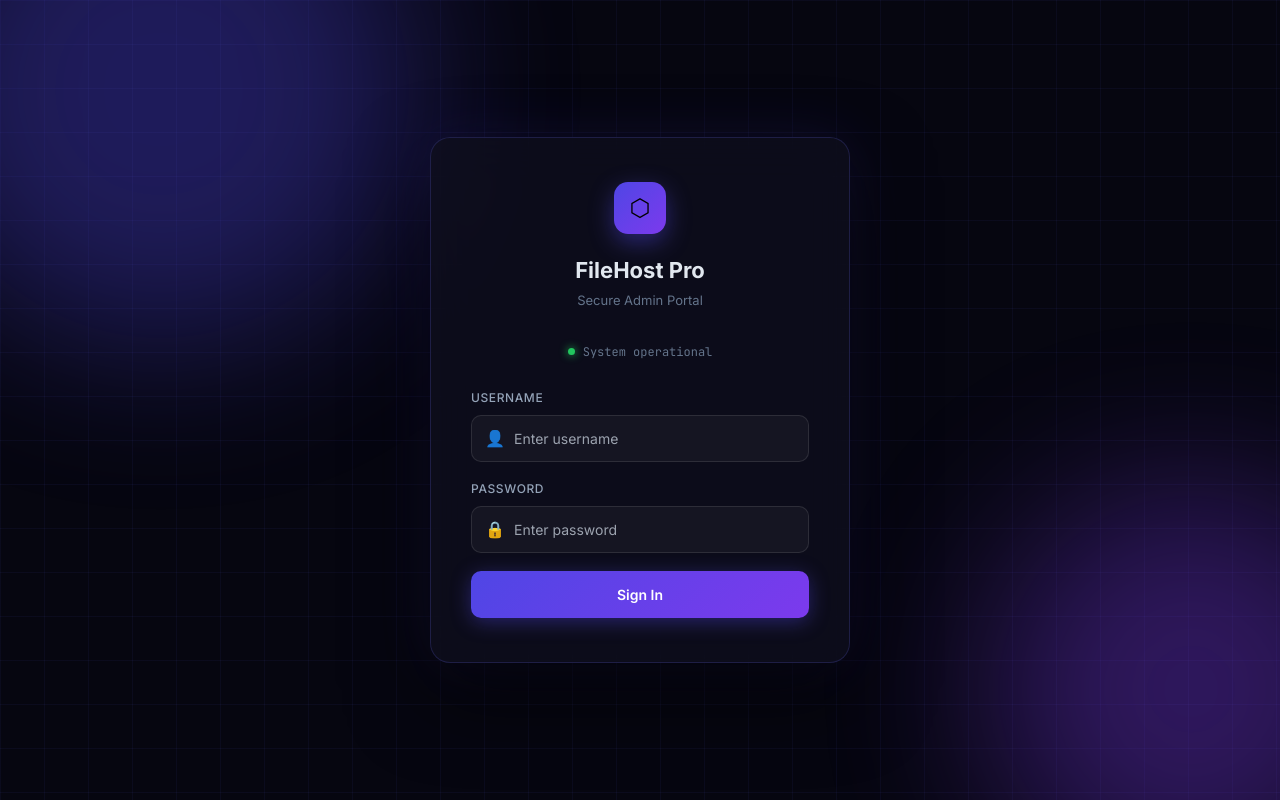
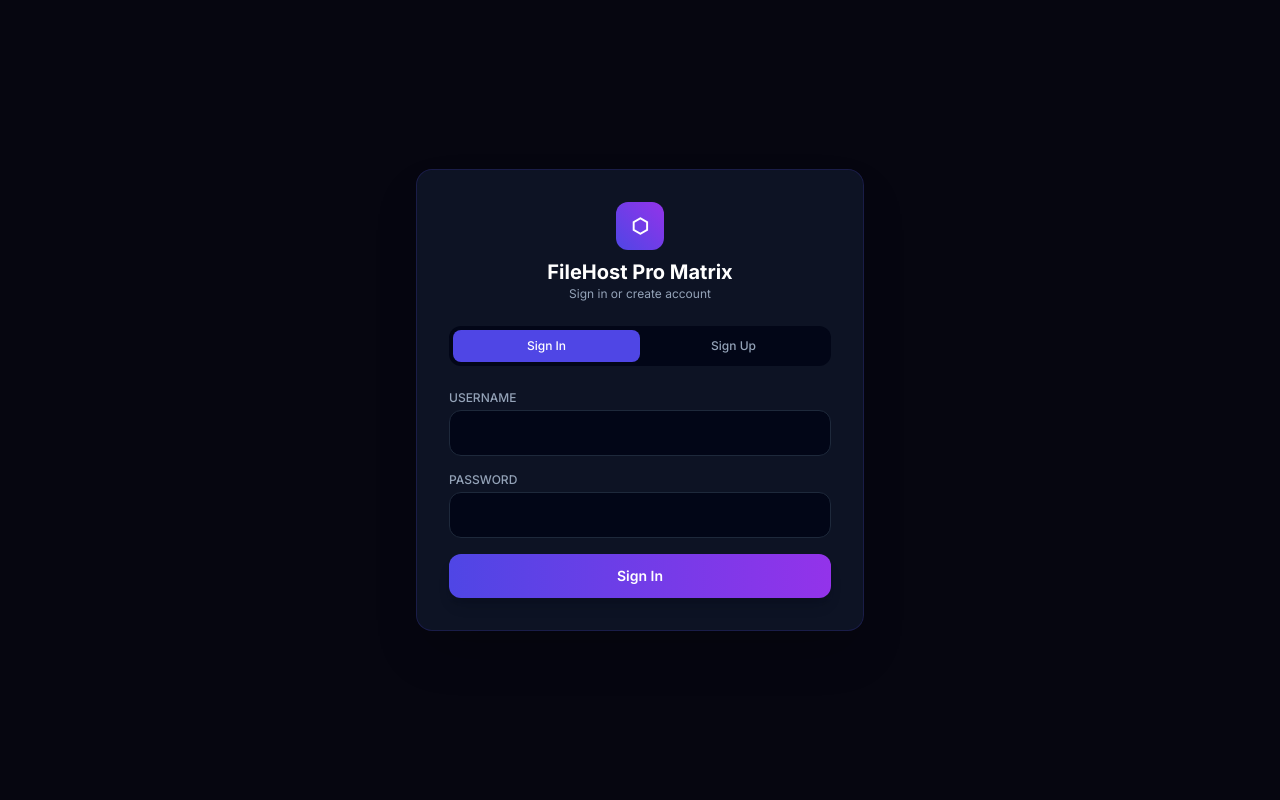
Before and after one commit to gurmeetsagarr/filehost-pro, a website: page public/index.html in a window 1280 px wide. Drawn offline with nearby package versions, Linux system fonts and the light colour scheme.

Commit message:
Update index.html

```diff
--- a/public/index.html
+++ b/public/index.html
@@ -1,147 +1,77 @@
 <!DOCTYPE html>
 <html lang="en">
 <head>
-  <meta charset="UTF-8" />
-  <meta name="viewport" content="width=device-width, initial-scale=1.0" />
-  <title>FileHost Pro — Secure Login</title>
+  <meta charset="UTF-8">
+  <meta name="viewport" content="width=device-width, initial-scale=1.0">
+  <title>FileHost Pro — Auth</title>
   <script src="https://cdn.tailwindcss.com"></script>
-  <link rel="preconnect" href="https://fonts.googleapis.com" />
-  <link href="https://fonts.googleapis.com/css2?family=Inter:wght@300;400;500;600;700&family=JetBrains+Mono:wght@400;500&display=swap" rel="stylesheet" />
-  <style>
-    * { box-sizing: border-box; margin: 0; padding: 0; }
-    body {
-      font-family: 'Inter', sans-serif;
-      background: #060610;
-      min-height: 100vh;
-      display: flex;
-      align-items: center;
-      justify-content: center;
-      overflow: hidden;
-    }
-    .bg-grid {
-      position: fixed; inset: 0;
-      background-image: linear-gradient(rgba(99,102,241,0.06) 1px, transparent 1px), linear-gradient(90deg, rgba(99,102,241,0.06) 1px, transparent 1px);
-      background-size: 44px 44px; z-index: 0;
-    }
-    .orb {
-      position: fixed; border-radius: 50%; filter: blur(80px); z-index: 0; opacity: 0.35;
-      animation: drift 12s ease-in-out infinite alternate;
-    }
-    .orb-1 { width: 500px; height: 500px; background: #4f46e5; top: -150px; left: -100px; }
-    .orb-2 { width: 400px; height: 400px; background: #7c3aed; bottom: -100px; right: -100px; }
-    @keyframes drift { from { transform: translate(0, 0) scale(1); } to { transform: translate(30px, -30px) scale(1.08); } }
-    .glass-card {
-      position: relative; z-index: 10;
-      background: rgba(15, 15, 30, 0.75);
-      backdrop-filter: blur(24px);
-      border: 1px solid rgba(99,102,241,0.2);
-      border-radius: 20px;
-      box-shadow: 0 32px 80px rgba(0,0,0,0.6), 0 0 60px rgba(79,70,229,0.15);
-      width: 420px; padding: 44px 40px;
-    }
-    .logo-mark {
-      width: 52px; height: 52px; background: linear-gradient(135deg, #4f46e5, #7c3aed);
-      border-radius: 14px; display: flex; align-items: center; justify-content: center;
-      font-size: 24px; box-shadow: 0 8px 24px rgba(79,70,229,0.45); margin: 0 auto 20px;
-    }
-    .field-wrap { position: relative; margin-bottom: 18px; }
-    .field-label { display: block; font-size: 12px; font-weight: 500; color: #94a3b8; letter-spacing: 0.05em; margin-bottom: 8px; }
-    .field-input {
-      width: 100%; background: rgba(255,255,255,0.04); border: 1px solid rgba(255,255,255,0.1);
-      border-radius: 10px; padding: 12px 16px 12px 42px; color: #e2e8f0; font-size: 14px; outline: none;
-    }
-    .field-input:focus { border-color: rgba(99,102,241,0.6); box-shadow: 0 0 0 3px rgba(99,102,241,0.15); }
-    .field-icon { position: absolute; left: 14px; top: 50%; transform: translateY(-50%); color: #4f46e5; }
-    .btn-primary {
-      width: 100%; padding: 13px; background: linear-gradient(135deg, #4f46e5 0%, #7c3aed 100%);
-      border: none; border-radius: 10px; color: #fff; font-size: 14px; font-weight: 600; cursor: pointer;
-      box-shadow: 0 4px 20px rgba(79,70,229,0.4); display: flex; align-items: center; justify-content: center; gap: 8px;
-    }
-    .alert { padding: 11px 14px; border-radius: 8px; font-size: 13px; margin-bottom: 18px; display: none; align-items: center; gap: 8px; }
-    .alert-error { background: rgba(239,68,68,0.1); border: 1px solid rgba(239,68,68,0.3); color: #f87171; }
-    .alert.show { display: flex; }
-    .spinner { width: 18px; height: 18px; border: 2px solid rgba(255,255,255,0.3); border-top-color: #fff; border-radius: 50%; animation: spin 0.7s linear infinite; display: none; }
-    @keyframes spin { to { transform: rotate(360deg); } }
-    .status-dot { width: 7px; height: 7px; border-radius: 50%; background: #22c55e; display: inline-block; box-shadow: 0 0 8px #22c55e; }
-  </style>
+  <link href="https://fonts.googleapis.com/css2?family=Inter:wght@400;500;600;700&display=swap" rel="stylesheet">
+  <style>body { font-family: 'Inter', sans-serif; background: #060610; color: #e2e8f0; }</style>
 </head>
-<body>
-  <div class="bg-grid"></div>
-  <div class="orb orb-1"></div>
-  <div class="orb orb-2"></div>
-  <div class="glass-card">
-    <div class="logo-mark">⬡</div>
-    <h1 style="text-align:center;font-size:22px;font-weight:700;color:#e2e8f0;margin-bottom:4px;">FileHost Pro</h1>
-    <p style="text-align:center;font-size:13px;color:#64748b;margin-bottom:32px;">Secure Admin Portal</p>
-    <div style="display:flex;align-items:center;justify-content:center;gap:8px;margin-bottom:28px;">
-      <span class="status-dot"></span>
-      <span style="font-size:12px;color:#64748b;font-family:'JetBrains Mono',monospace;">System operational</span>
+<body class="min-h-screen flex items-center justify-center p-4">
+  <div class="bg-slate-900/80 border border-indigo-900/40 rounded-2xl p-8 w-full max-w-md backdrop-blur-xl shadow-2xl">
+    <div class="text-center mb-6">
+      <div class="w-12 h-12 bg-gradient-to-tr from-indigo-600 to-purple-600 rounded-xl mx-auto flex items-center justify-center text-xl font-bold text-white mb-2">⬡</div>
+      <h1 class="text-xl font-bold text-white">FileHost Pro Matrix</h1>
+      <p class="text-xs text-slate-400">Sign in or create account</p>
     </div>
-    <div class="alert alert-error" id="errorAlert">
-      <span id="errorMsg">Invalid credentials.</span>
+
+    <div class="flex bg-slate-950 p-1 rounded-xl mb-6 text-xs font-medium">
+      <button onclick="switchTab('login')" id="loginTabBtn" class="flex-1 py-2 rounded-lg bg-indigo-600 text-white transition">Sign In</button>
+      <button onclick="switchTab('signup')" id="signupTabBtn" class="flex-1 py-2 rounded-lg text-slate-400 transition">Sign Up</button>
     </div>
-    <form id="loginForm" autocomplete="off">
-      <div class="field-wrap">
-        <label class="field-label">USERNAME</label>
-        <div style="position:relative">
-          <span class="field-icon">👤</span>
-          <input class="field-input" type="text" id="username" placeholder="Enter username" required />
-        </div>
+
+    <div id="alertBox" class="hidden mb-4 p-3 rounded-lg text-xs font-medium"></div>
+
+    <!-- Login Form -->
+    <form id="authForm" class="space-y-4">
+      <div>
+        <label class="block text-xs font-medium text-slate-400 mb-1">USERNAME</label>
+        <input type="text" id="username" required class="w-full bg-slate-950 border border-slate-800 rounded-xl px-4 py-3 text-sm text-white focus:border-indigo-500 outline-none">
       </div>
-      <div class="field-wrap">
-        <label class="field-label">PASSWORD</label>
-        <div style="position:relative">
-          <span class="field-icon">🔒</span>
-          <input class="field-input" type="password" id="password" placeholder="Enter password" required />
-        </div>
+      <div>
+        <label class="block text-xs font-medium text-slate-400 mb-1">PASSWORD</label>
+        <input type="password" id="password" required class="w-full bg-slate-950 border border-slate-800 rounded-xl px-4 py-3 text-sm text-white focus:border-indigo-500 outline-none">
       </div>
-      <button class="btn-primary" type="submit" id="loginBtn">
-        <span id="btnText">Sign In</span>
-        <div class="spinner" id="spinner"></div>
-      </button>
+      <button type="submit" id="submitBtn" class="w-full py-3 bg-gradient-to-r from-indigo-600 to-purple-600 rounded-xl text-white font-semibold text-sm shadow-lg hover:opacity-90 transition">Sign In</button>
     </form>
   </div>
+
   <script>
-    const form = document.getElementById('loginForm');
-    const errorAlert = document.getElementById('errorAlert');
-    const errorMsg = document.getElementById('errorMsg');
-    const loginBtn = document.getElementById('loginBtn');
-    const spinner = document.getElementById('spinner');
-    const btnText = document.getElementById('btnText');
+    let isLogin = true;
+    function switchTab(tab) {
+      isLogin = (tab === 'login');
+      document.getElementById('loginTabBtn').className = isLogin ? 'flex-1 py-2 rounded-lg bg-indigo-600 text-white transition' : 'flex-1 py-2 rounded-lg text-slate-400 transition';
+      document.getElementById('signupTabBtn').className = !isLogin ? 'flex-1 py-2 rounded-lg bg-indigo-600 text-white transition' : 'flex-1 py-2 rounded-lg text-slate-400 transition';
+      document.getElementById('submitBtn').textContent = isLogin ? 'Sign In' : 'Create Account';
+    }
 
-    function showError(msg) { errorMsg.textContent = msg; errorAlert.classList.add('show'); }
-    function hideError() { errorAlert.classList.remove('show'); }
+    document.getElementById('authForm').addEventListener('submit', async (e) => {
+      e.preventDefault();
+      const username = document.getElementById('username').value.trim();
+      const password = document.getElementById('password').value;
+      const endpoint = isLogin ? '/api/auth/login' : '/api/auth/signup';
 
-    form.addEventListener('submit', async (e) => {
-      e.preventDefault();
-      hideError();
-      loginBtn.disabled = true;
-      spinner.style.display = 'block';
-      btnText.textContent = 'Authenticating...';
+      const res = await fetch(endpoint, {
+        method: 'POST',
+        headers: { 'Content-Type': 'application/json' },
+        body: JSON.stringify({ username, password })
+      });
+      const data = await res.json();
+      const alertBox = document.getElementById('alertBox');
+      alertBox.classList.remove('hidden');
 
-      try {
-        const res = await fetch('/api/auth/login', {
-          method: 'POST',
-          headers: { 'Content-Type': 'application/json' },
-          body: JSON.stringify({
-            username: document.getElementById('username').value.trim(),
-            password: document.getElementById('password').value
-          })
-        });
-        const data = await res.json();
-        if (data.success) {
+      if (data.success) {
+        if (isLogin) {
           window.location.href = '/dashboard';
         } else {
-          showError(data.error || 'Authentication failed.');
-          loginBtn.disabled = false;
-          spinner.style.display = 'none';
-          btnText.textContent = 'Sign In';
+          alertBox.className = 'mb-4 p-3 rounded-lg text-xs font-medium bg-emerald-500/10 text-emerald-400 border border-emerald-500/20';
+          alertBox.textContent = 'Account created successfully! Now sign in.';
+          switchTab('login');
         }
-      } catch (err) {
-        showError('Network error. Is the server running?');
-        loginBtn.disabled = false;
-        spinner.style.display = 'none';
-        btnText.textContent = 'Sign In';
+      } else {
+        alertBox.className = 'mb-4 p-3 rounded-lg text-xs font-medium bg-rose-500/10 text-rose-400 border border-rose-500/20';
+        alertBox.textContent = data.error || 'Authentication failed';
       }
     });
   </script>
```
